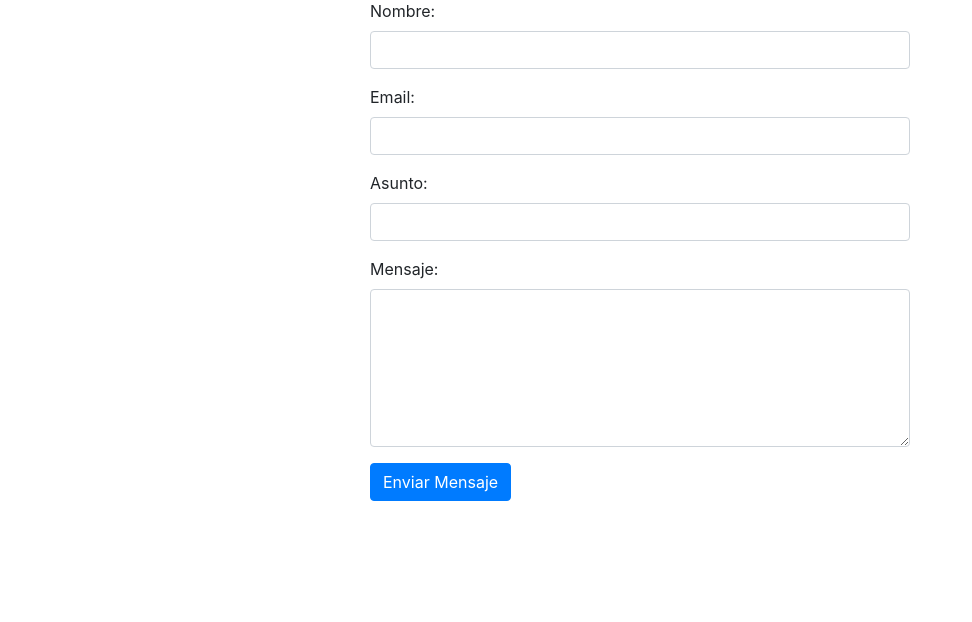
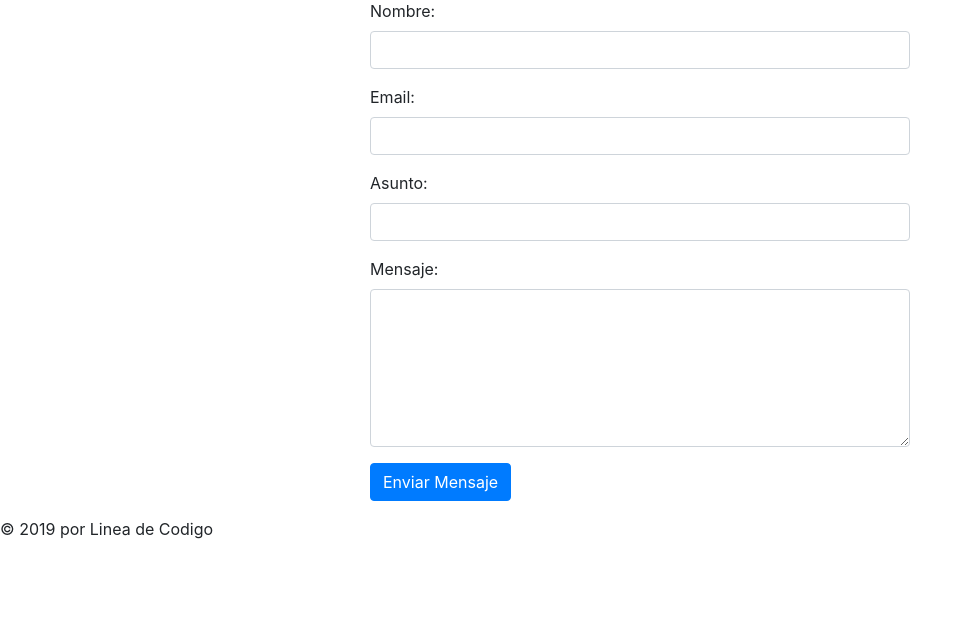
Before and after one commit to lordcastle/EjemploValidacionjQuery1, a PHP site: page / in a window 1280 px wide. Shown: the part 121-743 px from the top of the page, without its empty margins (0-972 px from the left). Run offline with PHP 8.4, Linux system fonts and the light colour scheme; some libraries are stand-ins or nearby versions.

Commit message:
se agrego copiright

```diff
--- a/index.php
+++ b/index.php
@@ -49,4 +49,5 @@
         </div>
     </div>
 </body>
+<footer>&copy; 2019 por Linea de Codigo</footer>
 </html>
```
